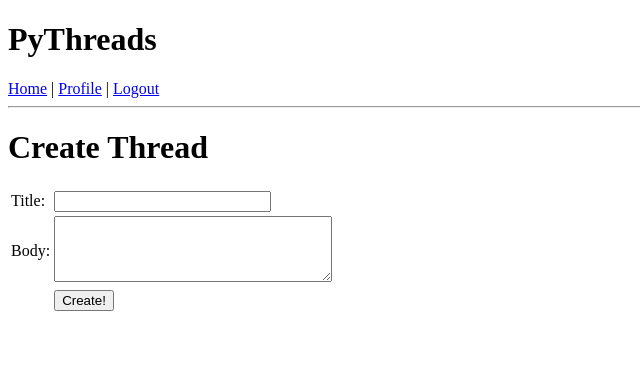
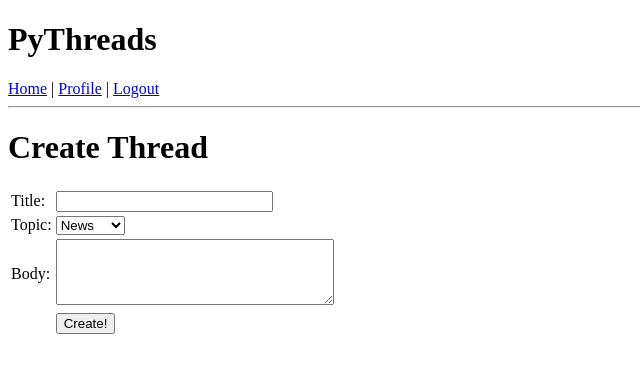
Before and after one commit to erllypaguntalan/pythreads_lele, a Flask app: page /create in a window 1280 px wide. Shown: the top 373 px of the page, without its empty margins (0-640 px from the left). Run offline with Flask 2, Linux system fonts and the light colour scheme; the visitor is signed in with stand-in values (Sample User, id 1); data comes from the database, SQL or seed files in the repository.

Commit message:
Assign topic

```diff
--- a/app/forms.py
+++ b/app/forms.py
@@ -1,9 +1,10 @@
 from flask.ext.wtf import Form
-from wtforms import StringField, TextAreaField
+from wtforms import StringField, TextAreaField, SelectField
 from wtforms.validators import DataRequired, Length
-#from wtforms.widgets import TextArea
 from .models import User
 
 class ThreadForm(Form):
     title = StringField('title', validators=[DataRequired()])
     body = TextAreaField('body', validators=[Length(min=0, max=140)])
+    choices = ['News', 'Music', 'Movies', 'Gaming', 'Anime', 'Others']
+    topic = SelectField('topics', choices=[(c, c) for c in choices], validators=[DataRequired()])
--- a/app/models.py
+++ b/app/models.py
@@ -41,6 +41,7 @@ class Thread(db.Model):
     body = db.Column(db.String(200))
     timestamp = db.Column(db.DateTime)
     user_id = db.Column(db.Integer, db.ForeignKey('users.id'))
+    topic = db.Column(db.String(50))
 
     def __repr__(self):
         return '<Thread %r>' % (self.title)
--- a/app/templates/create.html
+++ b/app/templates/create.html
@@ -4,15 +4,31 @@
 {% block content %}
   <h1>Create Thread</h1>
   <form action="" method="post" name="edit">
-      {{form.hidden_tag()}}
+      {{ form.hidden_tag() }}
       <table>
           <tr>
               <td>Title:</td>
-              <td>{{ form.title(size=24) }}</td>
+              <td>
+                {{ form.title(size=24, maxlength=100) }}
+                {% for error in form.title.errors %}
+                <span style="color: red;">[{{ error }}]</span><br>
+                {% endfor %}
+              </td>
+
+          </tr>
+          <tr>
+              <td>Topic:</td>
+              <td>{{ form.topic }}</td>
+              {% for error in form.topic.errors %}
+              <span style="color: red;">[{{ error }}]</span><br>
+              {% endfor %}
           </tr>
           <tr>
               <td>Body:</td>
               <td>{{ form.body(cols=32, rows=4) }}</td>
+              {% for error in form.body.errors %}
+              <span style="color: red;">[{{ error }}]</span><br>
+              {% endfor %}
           </tr>
           <tr>
               <td></td>
--- a/app/views.py
+++ b/app/views.py
@@ -96,7 +96,7 @@ def topic(topicname):
 def create():
     form = ThreadForm()
     if form.validate_on_submit():
-        thread = Thread(title=form.title.data, body=form.body.data, timestamp=datetime.utcnow(), author=g.user)
+        thread = Thread(title=form.title.data, body=form.body.data, topic=form.topic.data, timestamp=datetime.utcnow(), author=g.user)
         db.session.add(thread)
         db.session.commit()
         flash('Your thread is now live!')
```
Also changed, not shown: app/templates/index.html (+6 -2 lines).
